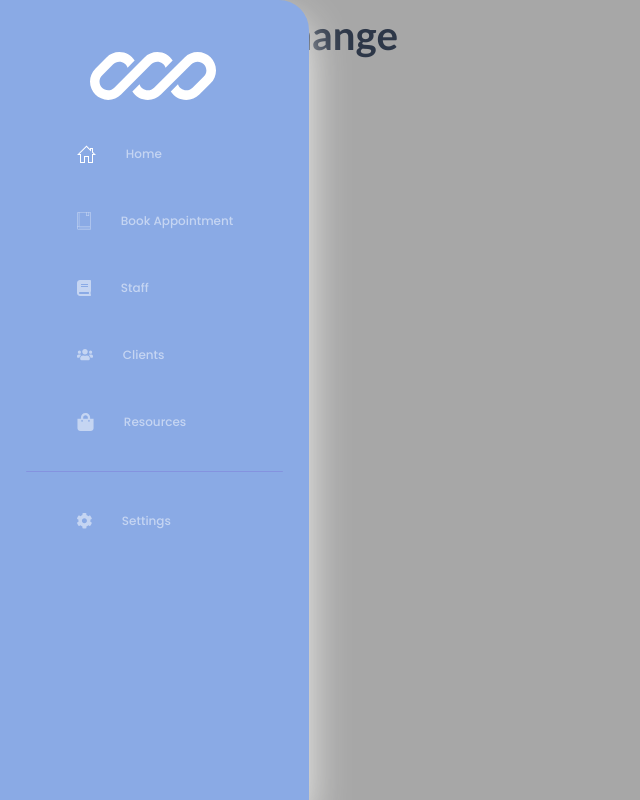
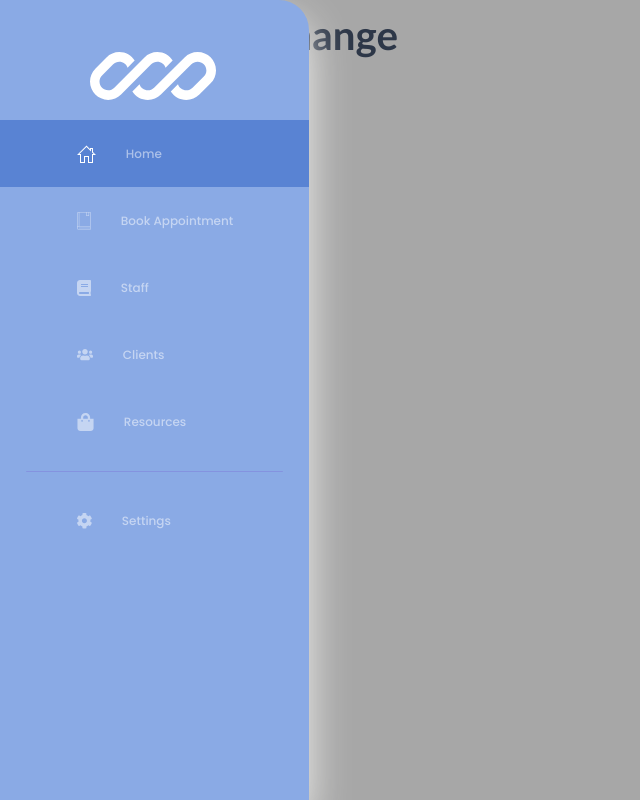
Before and after one commit to nology-tech/Tahiti-Client-Project, a React (Create React App) app: page /home in a window 1280 px wide. Shown: the whole page, without its empty margins (0-640 px from the left). Built offline with nearby package versions, Linux system fonts and the light colour scheme.

Commit message:
Added conditional class for background color when active/clicked

```diff
--- a/src/SideNav/SideNav.jsx
+++ b/src/SideNav/SideNav.jsx
@@ -9,20 +9,75 @@ import Components from "./Components/Components";
 import navLine from "../assets/images/nav-line.svg";
 import logoLeft from "../assets/images/logo-left-white.svg";
 import logoRight from "../assets/images/logo-right-white.svg";
-import { Link } from "react-router-dom";
+import { NavLink } from "react-router-dom";
 
 const SideNav = () => {
   return (
     <section className="SideNav">
       <img className="white-logo-left" src={logoLeft} alt="logo-left" />
       <img className="white-logo-right" src={logoRight} alt="logo-right" />
-      <Link className="component" to ="/home"><Components image={homeIcon} name="Home" /></Link>
-      <Link className="component" to ="/booking"><Components image={bookIcon} name="Book Appointment" /></Link>
-      <Link className="component" to="/staff"><Components image={staffIcon} name="Staff" /></Link>
-      <Link className="component" to="/clients"><Components image={clientsIcon} name="Clients" /></Link>
-      <Link className="component" to="/resources"><Components image={resourcesIcon} name="Resources" /></Link>
+
+      <NavLink
+        className={({ isActive, isPending }) =>
+          isPending ? "pending" : isActive ? "active" : ""
+        }
+        to="/home"
+        style={{ textDecoration: "none" }}
+      >
+        <Components image={homeIcon} name="Home" />
+      </NavLink>
+
+      <NavLink
+        className={({ isActive, isPending }) =>
+          isPending ? "pending" : isActive ? "active" : ""
+        }
+        to="/booking"
+        style={{ textDecoration: "none" }}
+      >
+        <Components image={bookIcon} name="Book Appointment" />
+      </NavLink>
+
+      <NavLink
+        className={({ isActive, isPending }) =>
+          isPending ? "pending" : isActive ? "active" : ""
+        }
+        to="/staff"
+        style={{ textDecoration: "none" }}
+      >
+        <Components image={staffIcon} name="Staff" />
+      </NavLink>
+
+      <NavLink
+        className={({ isActive, isPending }) =>
+          isPending ? "pending" : isActive ? "active" : ""
+        }
+        to="/clients"
+        style={{ textDecoration: "none" }}
+      >
+        <Components image={clientsIcon} name="Clients" />
+      </NavLink>
+
+      <NavLink
+        className={({ isActive, isPending }) =>
+          isPending ? "pending" : isActive ? "active" : ""
+        }
+        to="/resources"
+        style={{ textDecoration: "none" }}
+      >
+        <Components image={resourcesIcon} name="Resources" />
+      </NavLink>
+
       <img className="SideNav--line" src={navLine} />
-      <Link className="component" to="/settings"><Components image={settingsIcon} name="Settings" /></Link>
+
+      <NavLink
+        className={({ isActive, isPending }) =>
+          isPending ? "pending" : isActive ? "active" : ""
+        }
+        to="/settings"
+        style={{ textDecoration: "none" }}
+      >
+        <Components image={settingsIcon} name="Settings" />
+      </NavLink>
     </section>
   );
 };
--- a/src/SideNav/SideNav.scss
+++ b/src/SideNav/SideNav.scss
@@ -44,8 +44,9 @@
     margin-left: 42.5px;
   }
 
-  .component {
+  .active {
     text-decoration: none;
+    background: $color-secondary;
   }
 }
 
```
